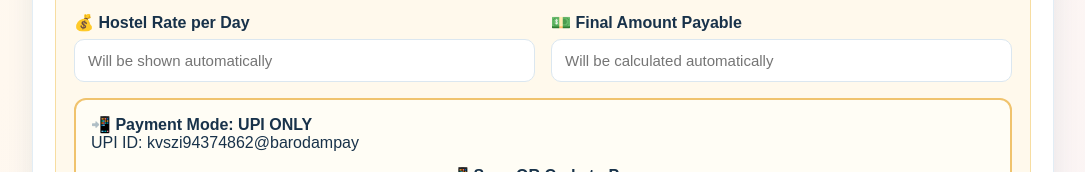
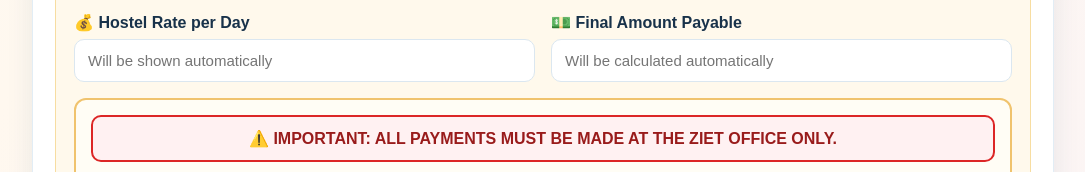
Before and after one commit to taprimaryzietmumbai-kjrd/Arriving-Participant-s-Facilitation-Hub, a plain HTML site: page index.html in a window 1280 px wide. Shown: the part 2683-2855 px from the top of the page, without its empty margins (97-1182 px from the left). Drawn offline with Linux system fonts and the light colour scheme; no server answers; a script that the page names is missing.

Commit message:
Add prominent ZIET office-only payment warning

```diff
--- a/index.html
+++ b/index.html
@@ -463,6 +463,7 @@ button.action{border:0;border-radius:11px;padding:13px 19px;font-size:15px;font-
         </div>
         <div class="full">
           <div class="upi-box" style="padding:15px;border:2px solid #f0c36d;border-radius:12px;background:#fffdf5">
+            <div role="alert" style="margin-bottom:12px;padding:12px 14px;border:2px solid #dc2626;border-radius:10px;background:#fff1f2;color:#991b1b;font-weight:900;text-align:center;font-size:16px">⚠️ IMPORTANT: ALL PAYMENTS MUST BE MADE AT THE ZIET OFFICE ONLY.</div>
             <strong>📲 Payment Mode: UPI ONLY</strong><br>
             <span id="upiIdDisplay">UPI ID: To be provided</span>
             <div style="margin-top:14px;text-align:center">
```
